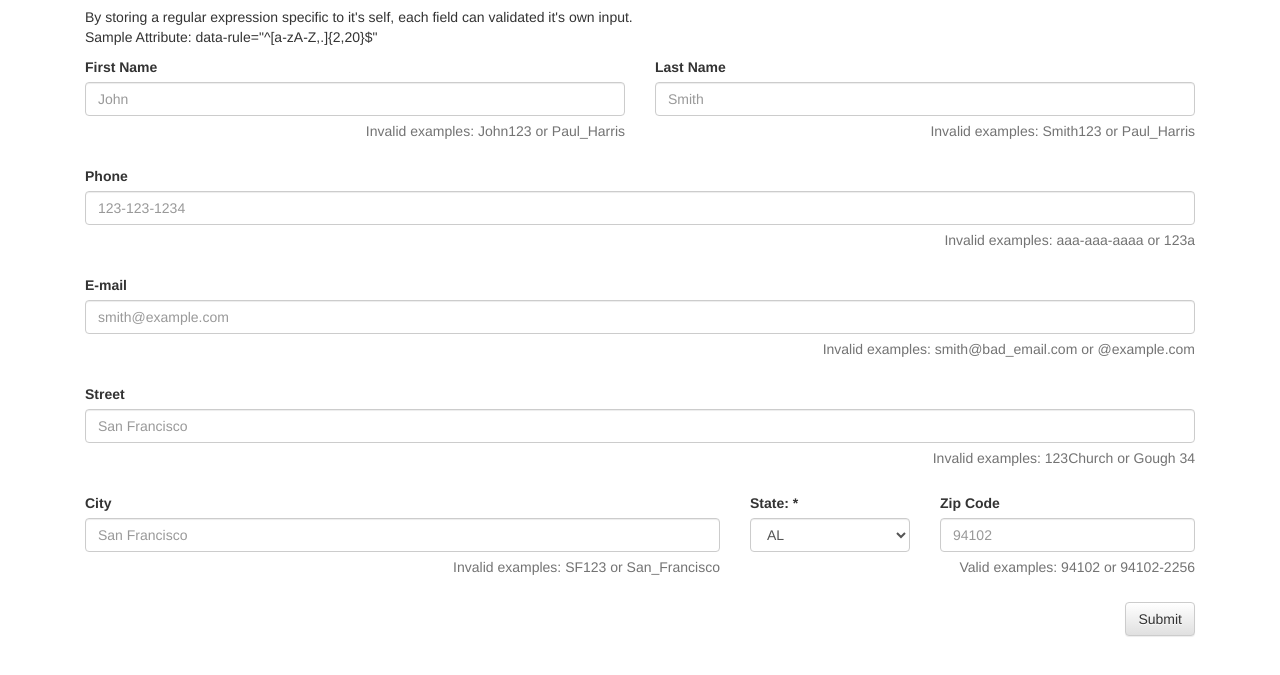
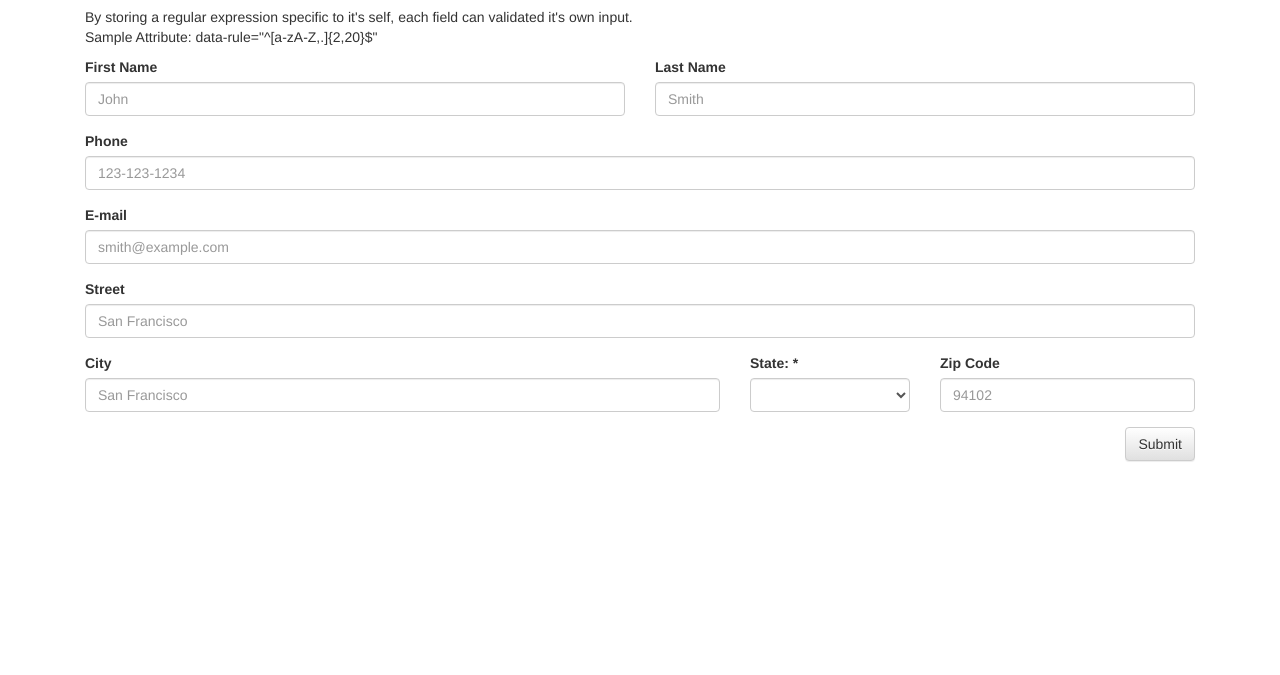
Before and after one commit to midnightnova23/InputValidator, a plain HTML site: page index.html in a window 1280 px wide. Shown: the part 63-738 px from the top of the page. Drawn offline with Linux system fonts and the light colour scheme.

Commit message:
Applies helper texts contextually; adds a blank choice for state picker

```diff
--- a/index.html
+++ b/index.html
@@ -25,7 +25,7 @@
                        data-rule="^[a-zA-Z,.]{2,20}$"
                        id="firstName" placeholder="John"
                        required>
-                <span class="help-block text-right">Invalid examples: John123 or Paul_Harris</span>
+                <span class="help-block text-right hidden">Please fill out this field with an appropriate entry.</span>
             </div>
             <div class="form-group col-md-6">
                 <label class="control-label" for="firstName">Last Name</label>
@@ -33,7 +33,7 @@
                        data-rule="^[a-zA-Z,.]{2,20}$"
                        id="lastName" placeholder="Smith"
                        required>
-                <span class="help-block text-right">Invalid examples: Smith123 or Paul_Harris</span>
+                <span class="help-block text-right hidden">Please fill out this field with an appropriate entry.</span>
             </div>
             <div class="form-group col-md-12">
                 <label class="control-label" for="phone">Phone</label>
@@ -41,7 +41,7 @@
                        data-rule="\+?\(?\d{2,4}\)?[\d\s-]{3,}"
                        id="phone" placeholder="123-123-1234"
                        required>
-                <span class="help-block text-right">Invalid examples: aaa-aaa-aaaa or 123a</span>
+                <span class="help-block text-right hidden">Please fill out this field with an appropriate entry.</span>
             </div>
             <div class="form-group col-md-12">
                 <label class="control-label" for="email">E-mail</label>
@@ -49,7 +49,7 @@
                        data-rule="[a-zA-Z0-9_\.\+-]+@[a-zA-Z0-9-]+\.[a-zA-Z0-9-\.]+"
                        id="email" placeholder="smith@example.com"
                        required>
-                <span class="help-block text-right">Invalid examples: smith@bad_email.com or @example.com</span>
+                <span class="help-block text-right hidden">Please fill out this field with an appropriate entry.</span>
             </div>
             <div class="form-group col-md-12">
                 <label class="control-label" for="street">Street</label>
@@ -57,7 +57,7 @@
                        data-rule="^[0-9]{1,10} [a-zA-Z., ]{2,20}$"
                        id="city" placeholder="San Francisco"
                        required>
-                <span class="help-block text-right">Invalid examples: 123Church or Gough 34</span>
+                <span class="help-block text-right hidden">Please fill out this field with an appropriate entry.</span>
             </div>
             <div class="form-group col-md-7">
                 <label class="control-label" for="city">City</label>
@@ -65,11 +65,12 @@
                        data-rule="^[a-zA-Z ]{2,20}$"
                        id="city" placeholder="San Francisco"
                        required>
-                <span class="help-block text-right">Invalid examples: SF123 or San_Francisco</span>
+                <span class="help-block text-right hidden">Please fill out this field with an appropriate entry.</span>
             </div>
             <div class="form-group col-md-2">
                 <label class="control-label" for="state">State: <span>*</span></label><br/>
                 <select name="state" class="form-control" id="state" required>
+                    <option value=""></option>
                     <option value="AL">AL</option>
                     <option value="AK">AK</option>
                     <option value="AZ">AZ</option>
@@ -122,13 +123,14 @@
                     <option value="WI">WI</option>
                     <option value="WY">WY</option>
                 </select>
+                <span class="help-block text-right hidden">Please fill out this field with an appropriate entry.</span>
             </div>
             <div class="form-group col-md-3">
                 <label class="control-label" for="zipCode">Zip Code</label>
                 <input type="text" class="form-control"
                        data-rule="^\d{5}(-\d{4})?$"
                        id="zipCode" placeholder="94102">
-                <span class="help-block text-right">Valid examples: 94102 or 94102-2256</span>
+                <span class="help-block text-right hidden">Please fill out this field with an appropriate entry.</span>
             </div>
             <div class="form-group col-md-12">
                 <button type="submit" id="submit" class="btn btn-default pull-right">Submit</button>
--- a/js/validator.js
+++ b/js/validator.js
@@ -71,7 +71,10 @@ function scanForErrors() {
 
 function applyErrorStyles($elm) {
     $elm.removeClass('has-success').addClass('has-error');
+    $('.has-error').children('span').removeClass('hidden');
 }
 function clearErrorStyles($elm) {
     $elm.removeClass('has-error').addClass('has-success');
+    $('.has-success').children('span').addClass('hidden');
+
 }
```
